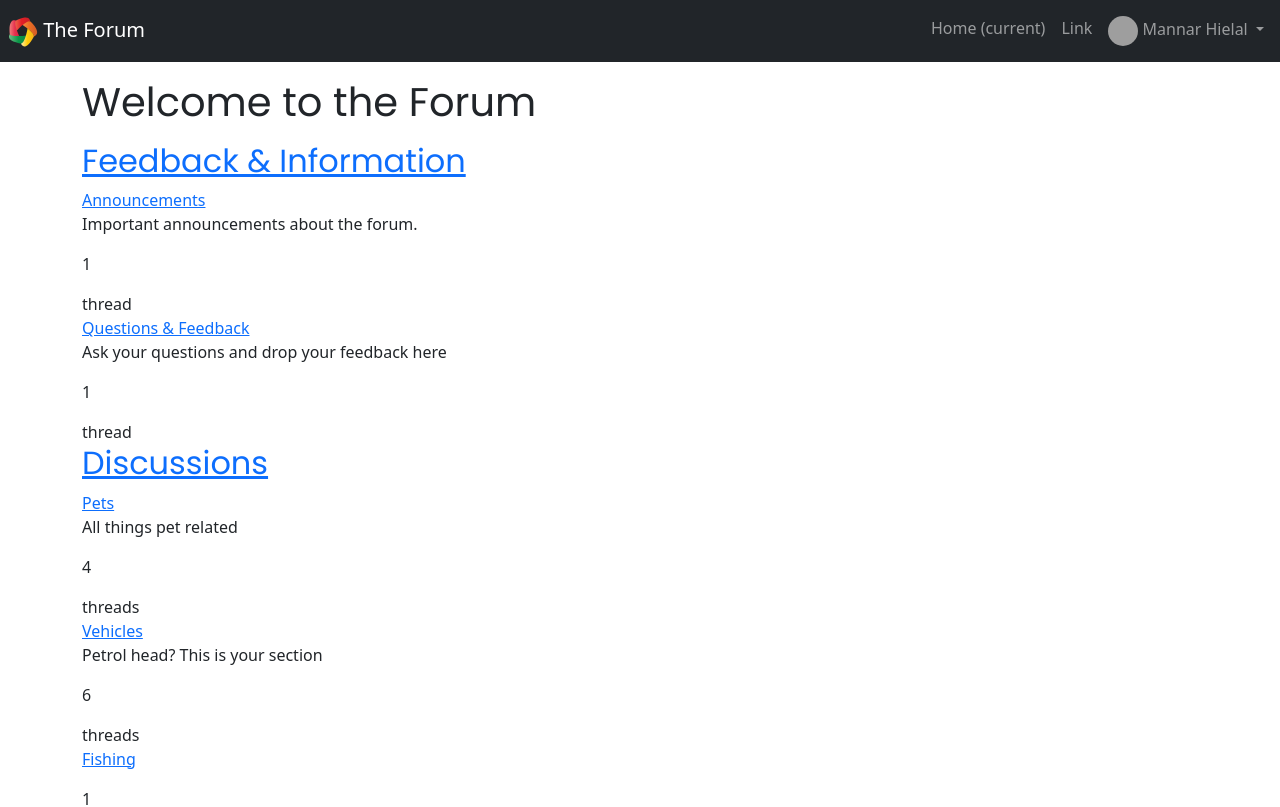
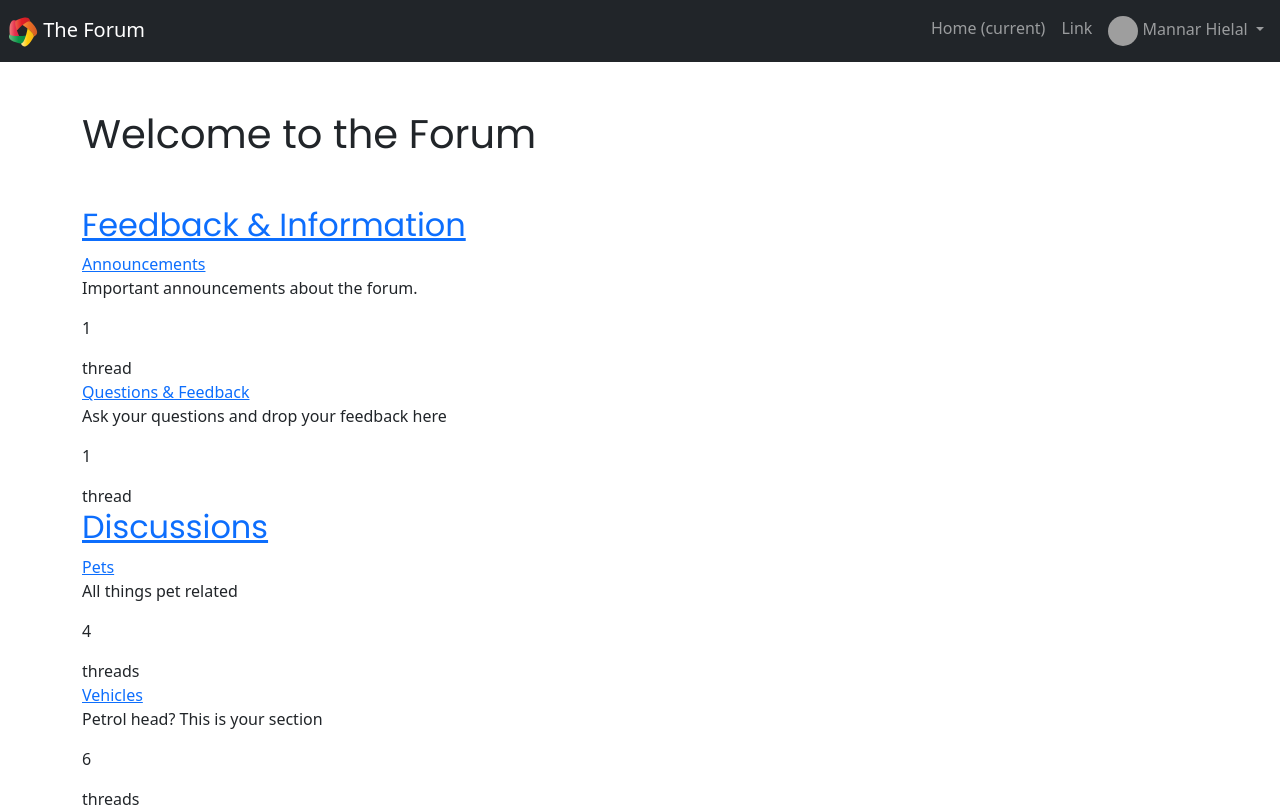
Before and after one commit to mannar-hielal/forum, a Vue app: page / in a window 1280 px wide. Shown: the top 807 px of the page. Built offline with nearby package versions, Linux system fonts and the light colour scheme; grey boxes are pictures that could not be loaded.

Commit message:
Add semantic markup and mb

```diff
--- a/src/App.vue
+++ b/src/App.vue
@@ -5,9 +5,9 @@
       <router-link to="/about">About</router-link>
     </nav>-->
     <TheNavbar/>
-    <div class="container">
+    <main class="container">
       <router-view/>
-    </div>
+    </main>
   </div>
 </template>
 <script>
--- a/src/components/TheNavbar.vue
+++ b/src/components/TheNavbar.vue
@@ -1,4 +1,5 @@
 <template>
+<header class="mb-12">
   <nav class="navbar navbar-expand-md navbar-dark bg-dark p-2">
     <!-- logo/brand -->
     <router-link
@@ -46,6 +47,7 @@
       </ul>
     </div>
   </nav>
+</header>
 
 </template>
 <script>
--- a/src/pages/PageHome.vue
+++ b/src/pages/PageHome.vue
@@ -1,8 +1,8 @@
 <template>
-    <div class="w-100">
-      <h1 class="mt-4 mb-4">Welcome to the Forum</h1>
+    <section>
+      <h1 class="mb-12">Welcome to the Forum</h1>
       <CategoryList :categories="categories"/>
-    </div>
+    </section>
 </template>
 
 <script>
```
Lines whose indentation alone changed are shown as unchanged.
